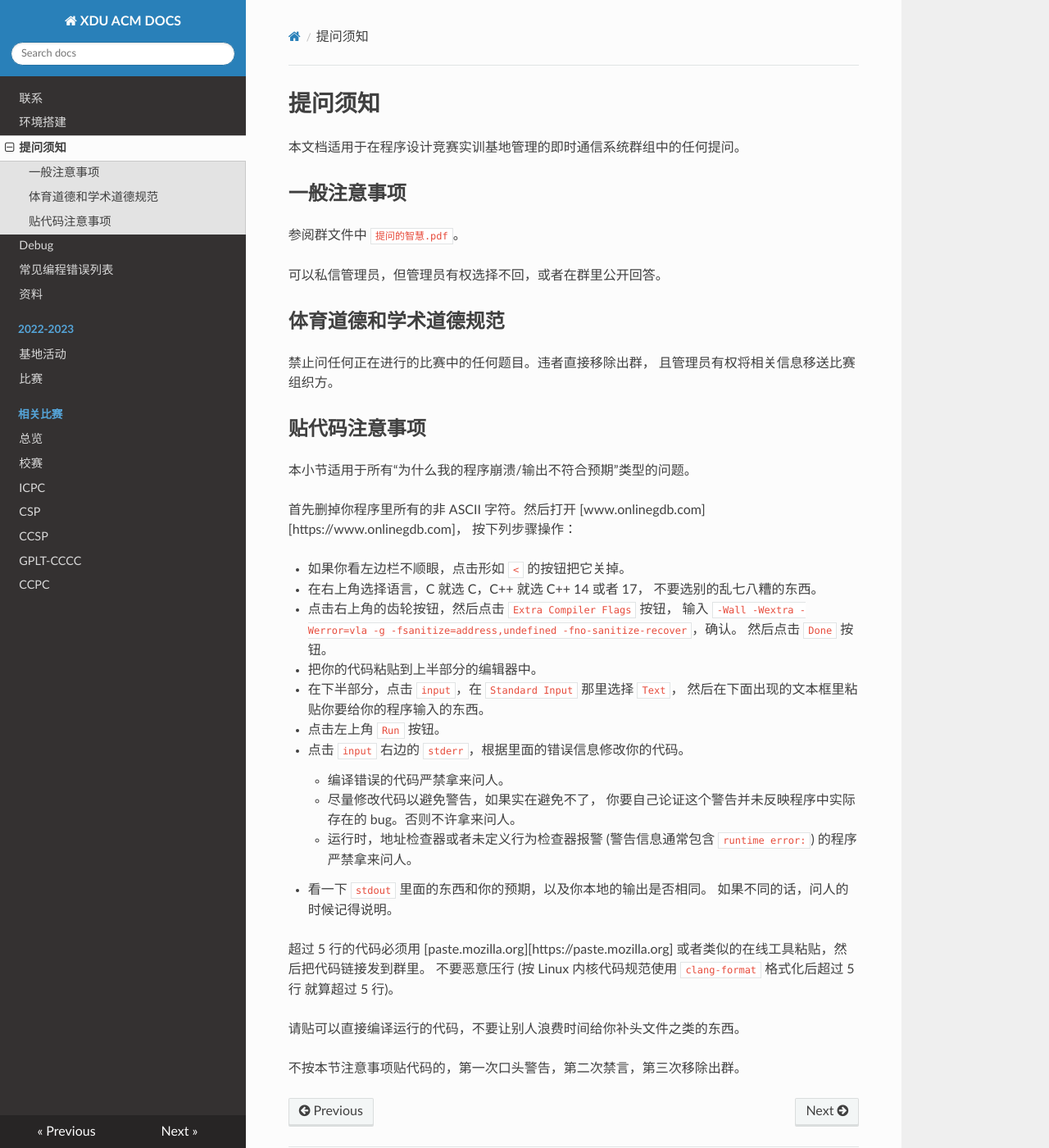
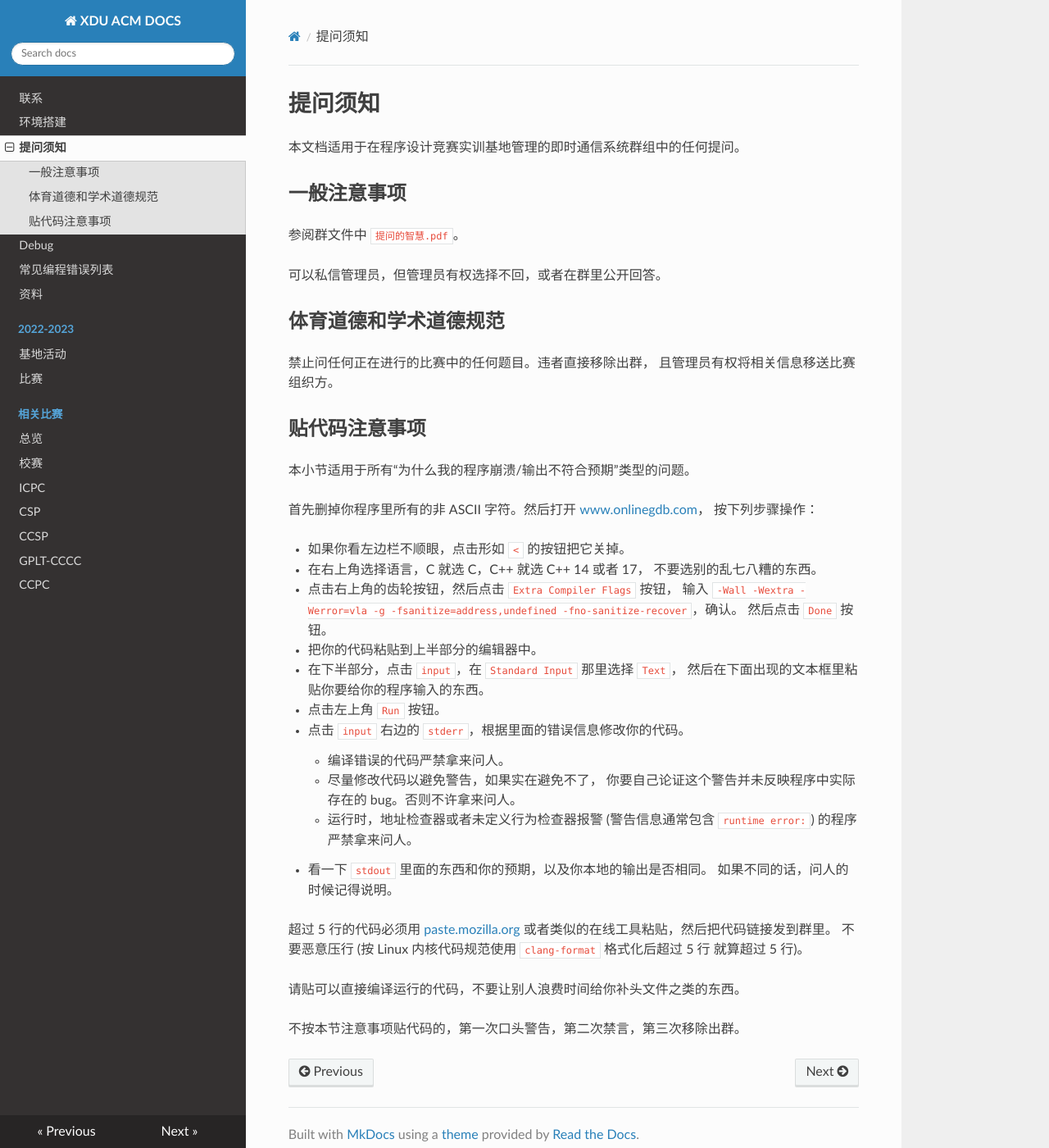
Before and after one commit to xdu-icpc/docs, an MkDocs documentation site: the page built from docs/ask-question.md, in a window 1280 px wide and 1400 px high. Shown: the whole window at 82% size. Built offline with MkDocs 1.6.1, drawn with Linux system fonts in a browser that asks for light colours; nearby versions of some CDN libraries.

Commit message:
ask-question: fix hyperlink

```diff
--- a/docs/ask-question.md
+++ b/docs/ask-question.md
@@ -18,7 +18,7 @@
 本小节适用于所有“为什么我的程序崩溃/输出不符合预期”类型的问题。
 
 首先删掉你程序里所有的非 ASCII 字符。然后打开
-[www.onlinegdb.com][https://www.onlinegdb.com]，
+[www.onlinegdb.com](https://www.onlinegdb.com)，
 按下列步骤操作：
 
 - 如果你看左边栏不顺眼，点击形如 `<` 的按钮把它关掉。
@@ -40,7 +40,7 @@
 - 看一下 `stdout` 里面的东西和你的预期，以及你本地的输出是否相同。
 如果不同的话，问人的时候记得说明。
 
-超过 5 行的代码必须用 [paste.mozilla.org][https://paste.mozilla.org]
+超过 5 行的代码必须用 [paste.mozilla.org](https://paste.mozilla.org)
 或者类似的在线工具粘贴，然后把代码链接发到群里。
 不要恶意压行 (按 Linux 内核代码规范使用 `clang-format` 格式化后超过 5 行
 就算超过 5 行)。
```
